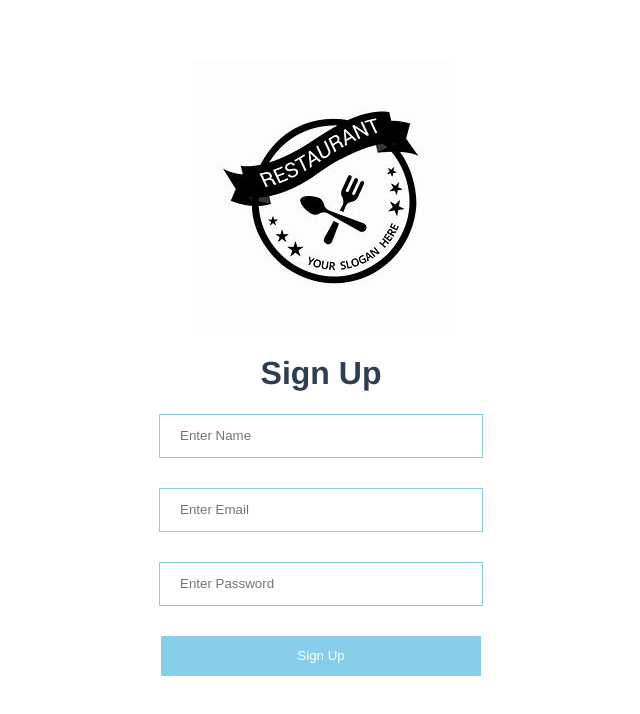
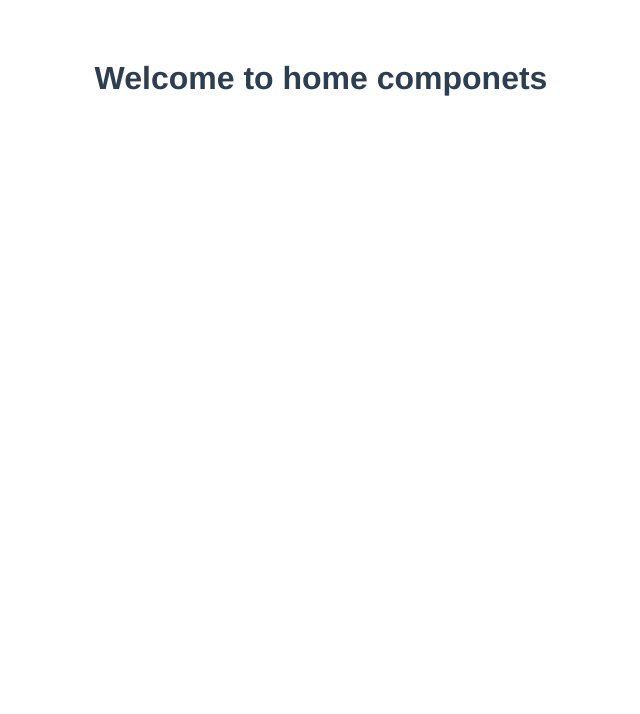
Before and after one commit to LINDEX171/resto-app, a Vue app: page / in a window 1280 px wide. Shown: the top 714 px of the page, without its empty margins (319-959 px from the left). Built offline with nearby package versions, Linux system fonts and the light colour scheme.

Commit message:
Routing done

```diff
--- a/package.json
+++ b/package.json
@@ -10,7 +10,8 @@
   "dependencies": {
     "axios": "^1.7.7",
     "core-js": "^3.8.3",
-    "vue": "^3.2.13"
+    "vue": "^3.2.13",
+    "vue-router": "^4.0.13"
   },
   "devDependencies": {
     "@babel/core": "^7.12.16",
--- a/src/App.vue
+++ b/src/App.vue
@@ -1,15 +1,11 @@
 <template>
-  <SignUp />
+  <router-view />
 </template>
 
 <script>
-import SignUp from './components/SignUp.vue';
 
 export default {
   name: 'App',
-  components: {
-    SignUp
-  }
 }
 </script>
 
--- /dev/null
+++ b/src/components/Home.vue
@@ -0,0 +1,8 @@
+<template>
+   <h1>Welcome to home componets</h1>
+</template>
+<script>
+export default {
+    name : 'HomePage'
+}
+</script>
--- a/src/components/SignUp.vue
+++ b/src/components/SignUp.vue
@@ -3,7 +3,7 @@
     <h1>Sign Up</h1>
     <div class="register" >
     <input type="text" v-model="name" placeholder="Enter Name" >
-    <input type="text" v-model="email" placeholder="Enter Email" >
+    <input type="email" v-model="email" placeholder="Enter Email" >
     <input type="text" v-model="password" placeholder="Enter Password" >
     <button v-on:click="signUp">Sign Up</button>
     </div>
@@ -34,8 +34,9 @@
             })
             console.warn(result);
             if (result.status==201) {
-                alert("signup done");
+              //  alert("signup done");
                 localStorage.setItem("user-info",JSON.stringify(result.data))
+                this.$router.push({name:'HomePage'})
             }
 
         }
--- /dev/null
+++ b/src/routers.js
@@ -0,0 +1,24 @@
+import Home from "./components/Home.vue";
+import SignUp from "./components/SignUp.vue";
+
+import { createRouter,createWebHistory } from "vue-router";
+
+const routes=[
+   {
+    name:'HomePage',
+    component:Home,
+    path:"/"
+   },
+   {
+    name:'SignUp',
+    component:SignUp,
+    path:"/sign-up"
+   }
+]
+
+const router = createRouter({
+    history:createWebHistory(),
+    routes
+})
+
+export default router;
```
Also changed, not shown: src/main.js (+4 -3 lines), 2 other files (tests, documents, lock files or other folders).
